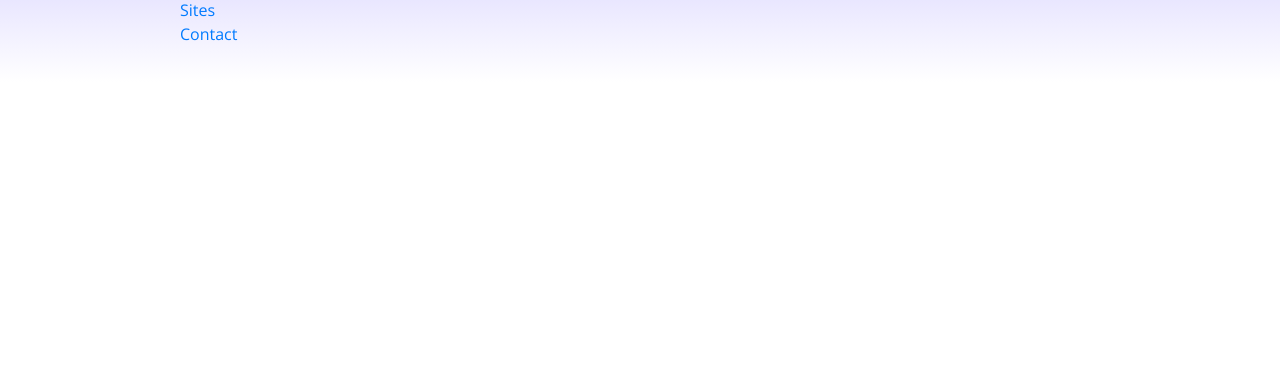
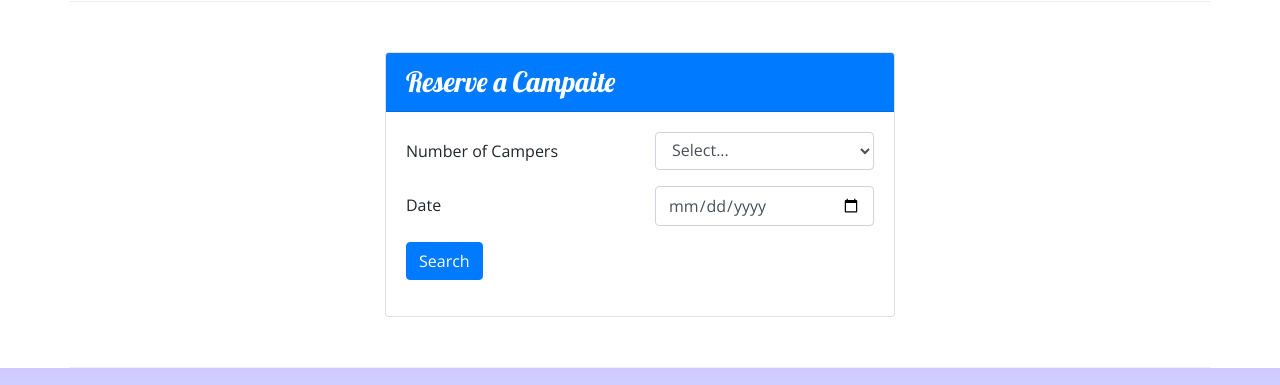
Before and after one commit to yimxx042/MainProject, a website: page index.html in a window 1280 px wide. Shown: the part 1151-1536 px from the top of the page. Before the commit the page ends 1233 px from the top, so only its background shows below. Drawn offline with nearby package versions, Linux system fonts and the light colour scheme.

Commit message:
modify index file, add form and card

```diff
--- a/index.html
+++ b/index.html
@@ -30,6 +30,10 @@
                     <h1>NuCamp</h1>
                     <h2>a better way to camp</h2>
                 </div>
+                <div class="col-md-4 col-xl-2 mt-4">
+                    <a href="#reserveForm"><button type="button" class="btn btn-info">Reserve Campsite</button></a>
+                </div>
+
             </div>
         </div>
     </header>
@@ -73,8 +77,14 @@
                 <h2>Featured Campsites</h2>
             </div>
             <div class="col">
-                <h3>React Lake Campground</h3>
-                <p class="d-none d-sm-block">Nestled in the foothills of the Chrome Mountains, this campground on the shores of the pristine React Lake is a favorite for fly fishers.</p>
+                <div class="media">
+                    <div class="media-body align-self-center">
+                        <h3>React Lake Campground</h3>
+                        <p class="d-none d-sm-block">Nestled in the foothills of the Chrome Mountains, this campground on the shores of the pristine React Lake is a favorite for fly fishers.</p>
+                    </div>
+                    <img class="d-flex ml-3 img-thumbnail" src="img/react-lake-thumb.jpg" alt="React Lake thumb" />
+
+                </div>
             </div>
         </div>
 
@@ -92,7 +102,52 @@
                 </div>
             </div>
         </div>
+
+        <div class="row row-content align-items-center">
+            <div class="col-lg-6 mx-auto">
+                <div class="container-fluid">
+                    <div class="card">
+                        <h3 class="card-header bg-primary text-white">Reserve a Campaite</h3>
+                        <div class="card-body">
+                            <form id="reserveForm">
+                            <div class="form-group row">
+                                </dl>
+                                <label class="col-sm-6 col-form-label" for="numCampers">Number of Campers</label>
+                                <div class="col-sm-6 mx-auto">
+                                    <select name="numCampers" id="numCampers" class="form-control">
+                                        <option selected>Select...</option>
+                                        <option value="1">1</option>
+                                        <option value="2">2</option>
+                                        <option value="3">3</option>
+                                        <option value="4">4</option>
+                                        <option value="5">5</option>
+                                        <option value="6">6</option>
+                                    </select>
+                                </div>
+                            </div>
+                            <div class="form-group row">
+                                <label class="col-sm-6 col-form-label" for="date">Date</label>
+                                    <div class="col-sm-6 mx-auto">
+                                    <input type="date" id="date" name="date" class="form-control" placeholder="date" />
+                                    </select>
+                                    </div>
+                            </div>
+                            <div class="form-group row">
+                                <div class="col">
+                                <button type="submit" class="btn btn-primary">Search</button>
+                                </div>
+                            </div>
+                            </form>
+                        </div>
+                    </div>
+                </div>
+
+            </div>
+        </div>
+
     </div>
+
+
 
     <footer class="site-footer">
         <div class="container">
```
